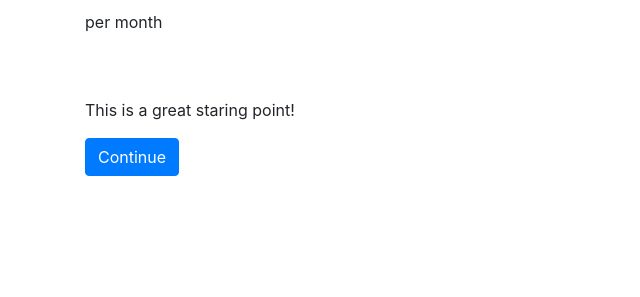
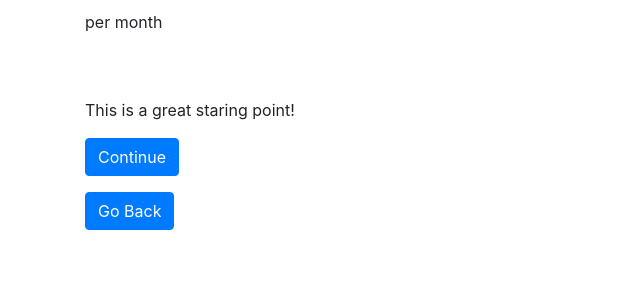
Before and after one commit to christinej697/Investment-App, a Flask app: page /signIn/advice in a window 1280 px wide. Shown: the part 179-476 px from the top of the page, without its empty margins (0-640 px from the left). Run offline with Flask 2, Linux system fonts and the light colour scheme; data comes from the database, SQL or seed files in the repository; some libraries are stand-ins or nearby versions.

Commit message:
Add files via upload

```diff
--- a/templates/advice.html
+++ b/templates/advice.html
@@ -27,6 +27,9 @@
     	</div>
 	</a>
 </form>
+	<a href="{{ url_for('signin') }}">
+        	<button type="submit" class="btn btn-primary">Go Back</button>
+	</a>
 {% endblock %}
 </body>
 </html>
```
